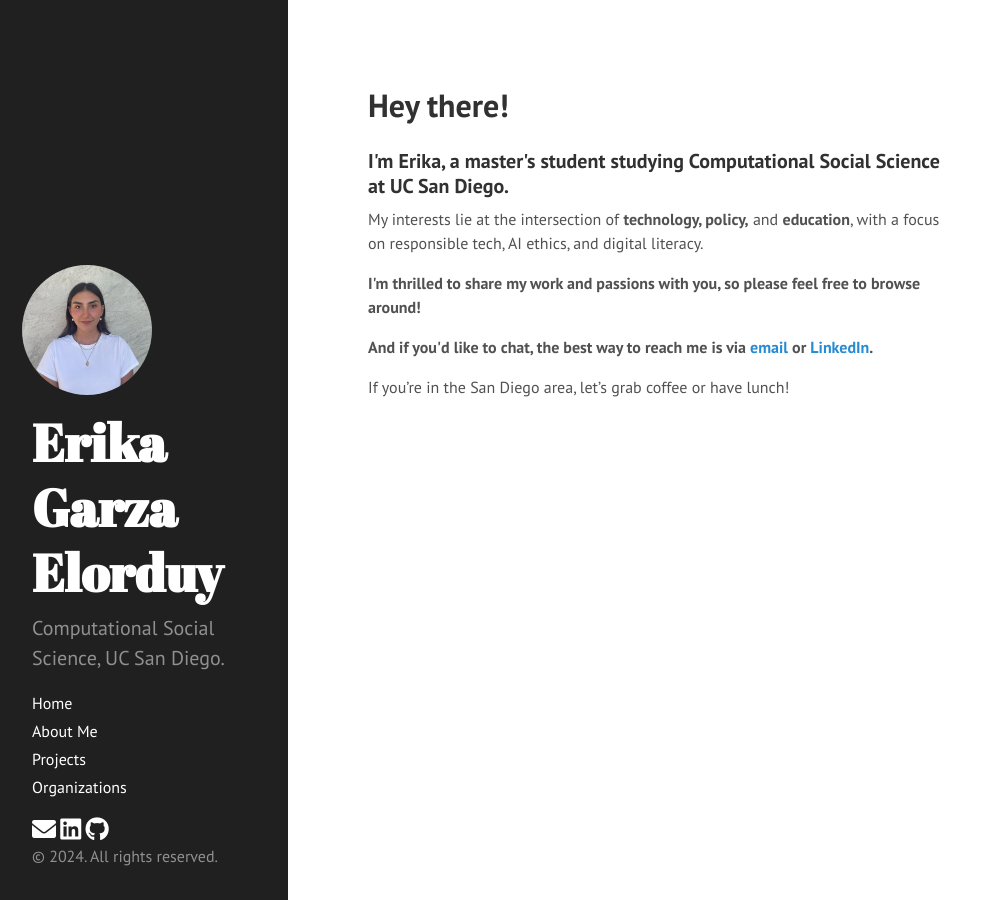
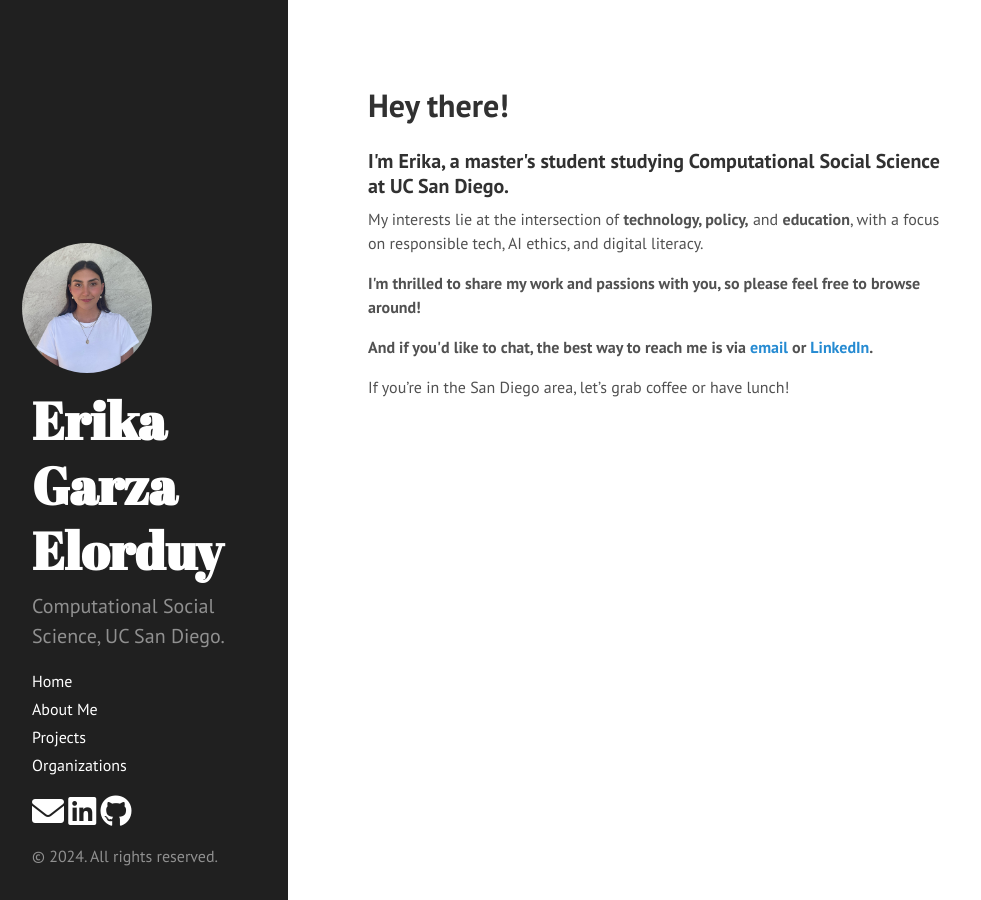
Before and after one commit to e-garzaelorduy/e-garzaelorduy.github.io, a Jekyll site: the page built from index.html, in a window 1280 px wide. Shown: the whole page, without its empty margins (0-981 px from the left). Built offline with Jekyll 4.4.1, drawn with Linux system fonts in a browser that asks for light colours; Markdown is read by kramdown in place of the engine named in the settings; the list of posts is cut into pages by our own code.

Commit message:
Update hyde.css

```diff
--- a/assets/css/hyde.css
+++ b/assets/css/hyde.css
@@ -265,10 +265,15 @@ a.sidebar-nav-item:focus {
 
 /* Adjust size and spacing of social media icons */
 .sidebar-social i {
-  font-size: 1.5em; /* Increases icon size; adjust as needed */
-  margin-right: 15px; /* Adds space between icons */
+  font-size: 2em; /* Increases icon size; adjust as needed */
+  margin-right: 40px; /* Adds space between icons */
 }
 
 .sidebar-social i:last-child {
   margin-right: 0; /* Removes right margin from the last icon */
 }
+
+/* Add padding below the social media icons */
+.sidebar-social {
+  padding-bottom: 15px; /* Adjust value to increase or decrease the space */
+}
```
